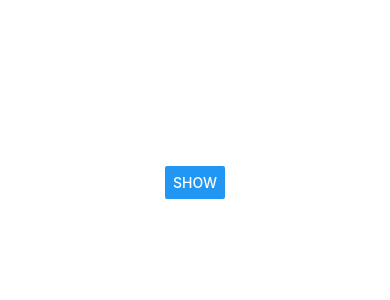
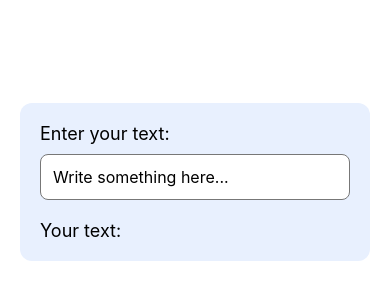
Before and after one commit to ramaalshdefat7-bit/JoVision-react-native-tasks, a React Native app: screen / in a window 390 px wide. Shown: the part 240-540 px from the top of the page. Built offline with nearby package versions, Linux system fonts and the light colour scheme.

Commit message:
Add Task 22 TextInput with props

```diff
--- a/App.tsx
+++ b/App.tsx
@@ -6,12 +6,13 @@ import Task18 from './Tasks/Task18';
 import Task19 from './Tasks/Task19';
 import Task20 from './Tasks/Task20';
 import Task21 from './Tasks/Task21';
+import Task22 from './Tasks/Task22';
 
 export default function App() {
   return (
     <SafeAreaView style={styles.container}>
       <StatusBar barStyle="dark-content" />
-      <Task21 />
+      <Task22 />
     </SafeAreaView>
   );
 }
--- /dev/null
+++ b/Tasks/Task22.tsx
@@ -0,0 +1,77 @@
+import React, {useState} from 'react';
+import {
+  View,
+  Text,
+  TextInput,
+  StyleSheet,
+} from 'react-native';
+
+type MyFunctionPageProps = {
+  text: string;
+  onChangeText: (value: string) => void;
+};
+
+function MyFunctionPage({
+  text,
+  onChangeText,
+}: MyFunctionPageProps) {
+  return (
+    <View style={styles.page}>
+      <Text style={styles.label}>Enter your text:</Text>
+
+      <TextInput
+        style={styles.input}
+        value={text}
+        onChangeText={onChangeText}
+        placeholder="Write something here..."
+      />
+
+      <Text style={styles.result}>
+        Your text: {text}
+      </Text>
+    </View>
+  );
+}
+
+export default function Task22() {
+  const [text, setText] = useState('');
+
+  return (
+    <View style={styles.container}>
+      <MyFunctionPage
+        text={text}
+        onChangeText={setText}
+      />
+    </View>
+  );
+}
+
+const styles = StyleSheet.create({
+  container: {
+    flex: 1,
+    justifyContent: 'center',
+    padding: 20,
+    backgroundColor: '#FFFFFF',
+  },
+  page: {
+    padding: 20,
+    backgroundColor: '#E8F0FE',
+    borderRadius: 12,
+  },
+  label: {
+    fontSize: 18,
+    marginBottom: 10,
+  },
+  input: {
+    borderWidth: 1,
+    borderColor: '#777777',
+    borderRadius: 8,
+    padding: 12,
+    backgroundColor: '#FFFFFF',
+    fontSize: 16,
+  },
+  result: {
+    fontSize: 18,
+    marginTop: 20,
+  },
+});
```
